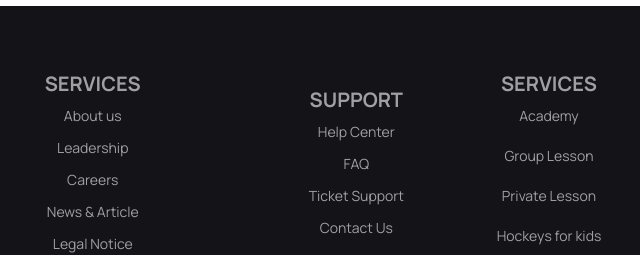
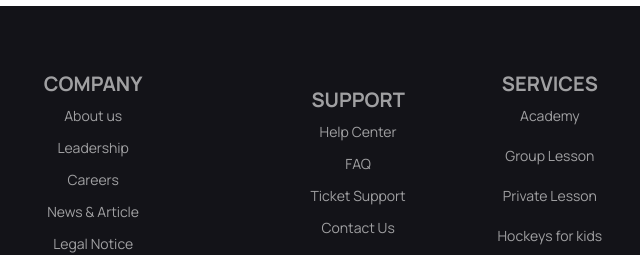
Before and after one commit to Mehebul02/Hockey-Haven, a plain HTML site: page index.html in a window 1280 px wide. Shown: the part 6134-6389 px from the top of the page, 554-1194 px from the left. Drawn offline with nearby package versions, Linux system fonts and the light colour scheme.

Commit message:
footer modify

```diff
--- a/index.html
+++ b/index.html
@@ -671,7 +671,7 @@
 
    <div class="flex  justify-center items-center space-x-14 lg:space-x-40  ">
 <div class="text-center" >
-  <header class="footer-title text-[#FFFFFF] text-xl font-bold">Services</header>
+  <header class="footer-title text-[#FFFFFF] text-xl font-bold">Company</header>
   <ul class="space-y-3">
    <li> <a class="link link-hover text-[#FFFFFF99]">About us</a></li>
          <li> <a class="link link-hover text-[#FFFFFF99]">Leadership</a></li>
```
